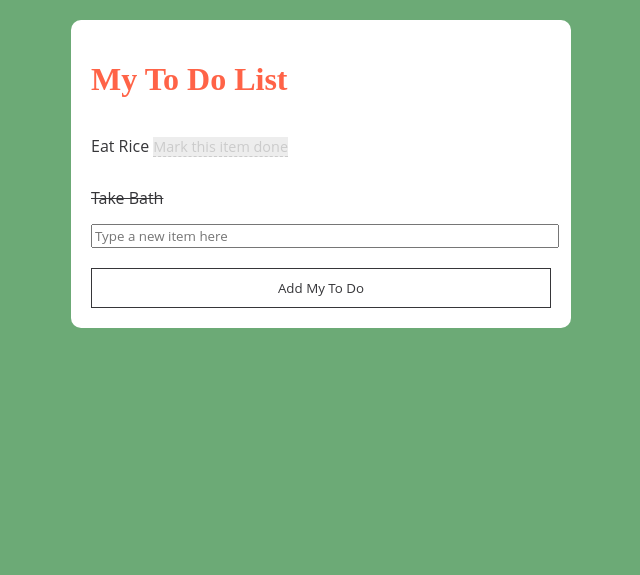
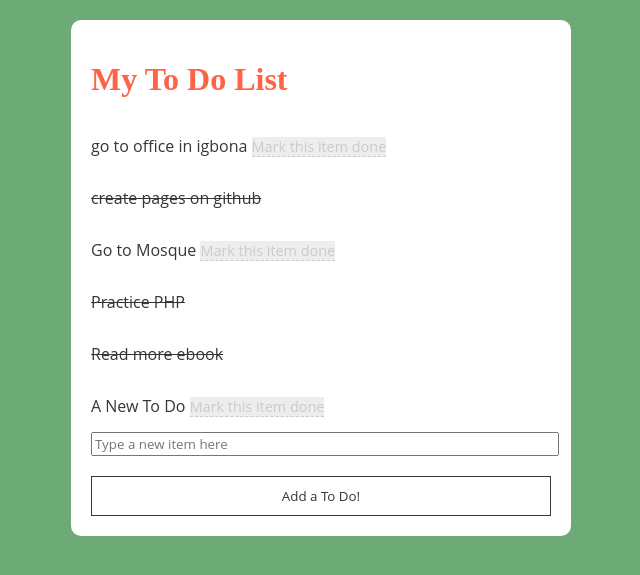
Before and after one commit to oloyedejamiu/to-do-list-app, a PHP site: page / in a window 1280 px wide. Shown: the top 575 px of the page, without its empty margins (319-959 px from the left). Run offline with PHP 8.4, Linux system fonts and the light colour scheme; data comes from the database, SQL or seed files in the repository; both versions use the stored data as it was after the commit.

Commit message:
Version 1.0
This to do app version would submit data but its without user management

```diff
--- /dev/null
+++ b/config/init.php
@@ -0,0 +1,12 @@
+<?php
+
+
+	session_start();
+	$_SESSION ['user_id'] = 1;
+
+	$db = new PDO ('mysql:dbname=todo;host=localhost', 'root', '');
+
+	if(!isset($_SESSION['user_id'])){
+		die("You are not signed in");
+	}
+?>
--- a/css/styles.css
+++ b/css/styles.css
@@ -66,3 +66,7 @@ a {
 .list-items .item.done {
 	text-decoration: line-through;
 }
+
+.list-items li:hover .markdone {
+	opacity: 1;
+}
--- a/index.php
+++ b/index.php
@@ -1,27 +1,52 @@
+<?php
+require_once 'config/init.php';
+
+$itemsQuery = $db->prepare("
+	select id, name, done
+	from item
+	where user = :user
+	");
+$itemsQuery -> execute([
+		'user' => $_SESSION['user_id']
+	]);
+
+$items = $itemsQuery -> rowCount() ? $itemsQuery : [];
+
+?>
+
 <!DOCTYPE html>
 <html>
 <head>
 	<title>To Do</title>
-	<meta name="viewport" content="width=device-width, initial-scale=1.0">
+		<meta name="viewport" content="width=device-width, initial-scale=1.0">
 	<link rel="stylesheet" type="text/css" href="css/styles.css">
 </head>
 <body>
 
 	<div class="list">
 		<h1 class="headingh1"> My To Do List </h1>
-		<ul class="list-items">
-			<li>
-				<span class="item"> Eat Rice</span>
-				<a href="#" class="markdone"> Mark this item done</a>
+			<?php if(!empty($items)): ?>
+			<ul class="list-items">
+			<?php //print_r($_SESSION['user_id']);
+				//print_r($items); ?>
+
+			<?php foreach ($items as $item):?>
+				<li>
+					<span class="item <?php echo $item['done'] ? ' done' : ' ' ?>"> <?php echo $item['name'];?></span>
+			<?php if(!$item['done']):?>
+					<a href="markdone.php?as=done&item=<?php echo $item['id'];?>" class="markdone"> Mark this item done</a>
+			<?php endif;?>
 			</li>
-			<li>
-				<span class="item done">Take Bath
-				</span>
-			</li>
-		</ul>
-		<form action="add.php" method="post" class="additems">
-		<input type="text"  class="todoaddform" placeholder="Type a new item here",  autocomplete="off", required>
-		<input type="submit" name="todosubmitbtn" value="Add My To Do" class="submit">
+			<?php endforeach;?>
+			</ul>
+
+			<?php else: ?>
+		<p> You have not added anything here </p>
+			<?php endif; ?>
+
+		<form action="processor.php" method="post" class="additems">
+		<input type="text" name="todosubmitbtn" class="todoaddform" placeholder="Type a new item here",  autocomplete="off", required>
+		<input type="submit" class="submit" value="Add a To Do!">
 		</form>
 	</div>
 </body>
```
Also changed, not shown: item.sql (added, +70 -0 lines), markdone.php (added, +30 -0 lines), processor.php (added, +25 -0 lines).
